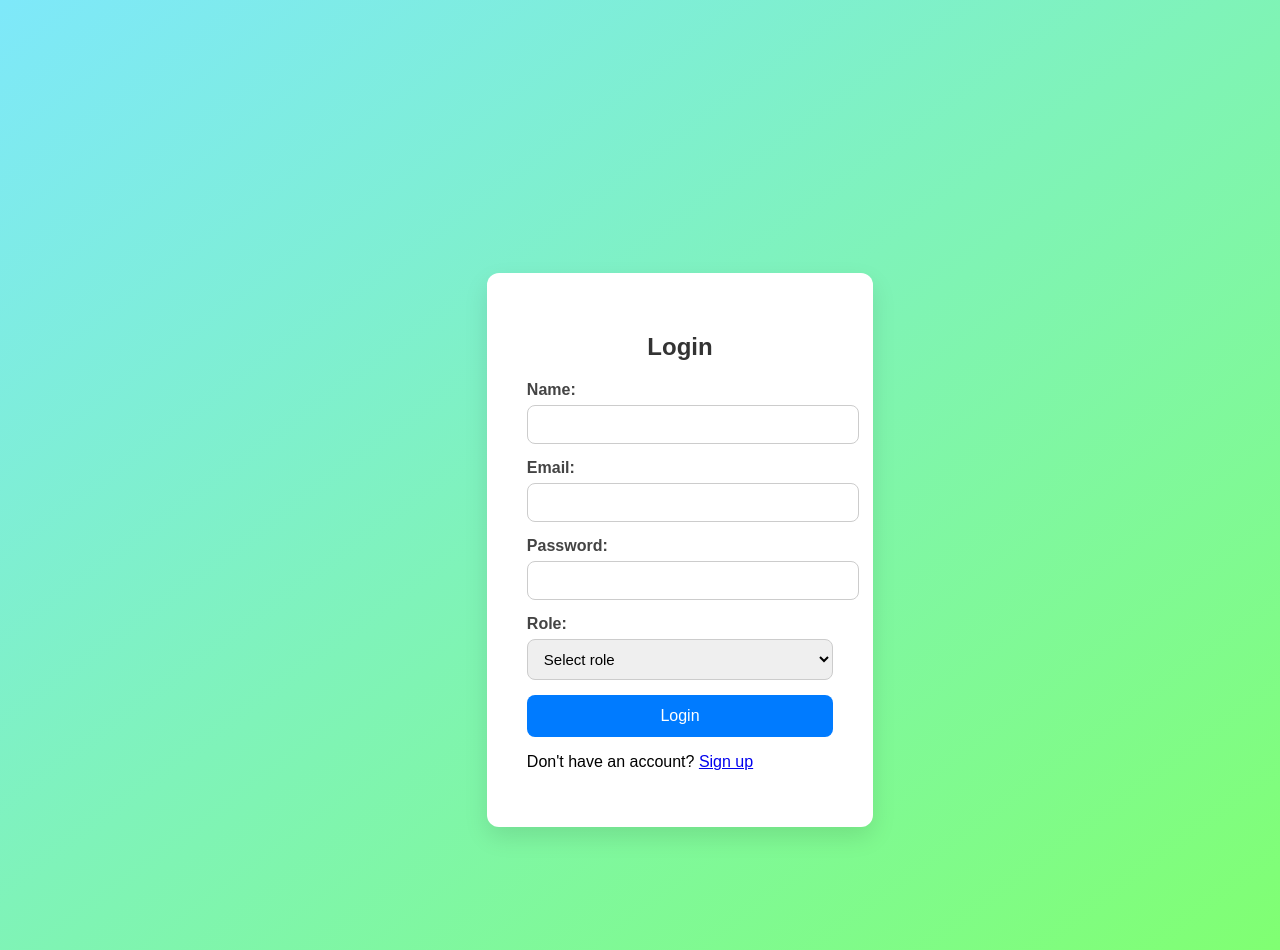
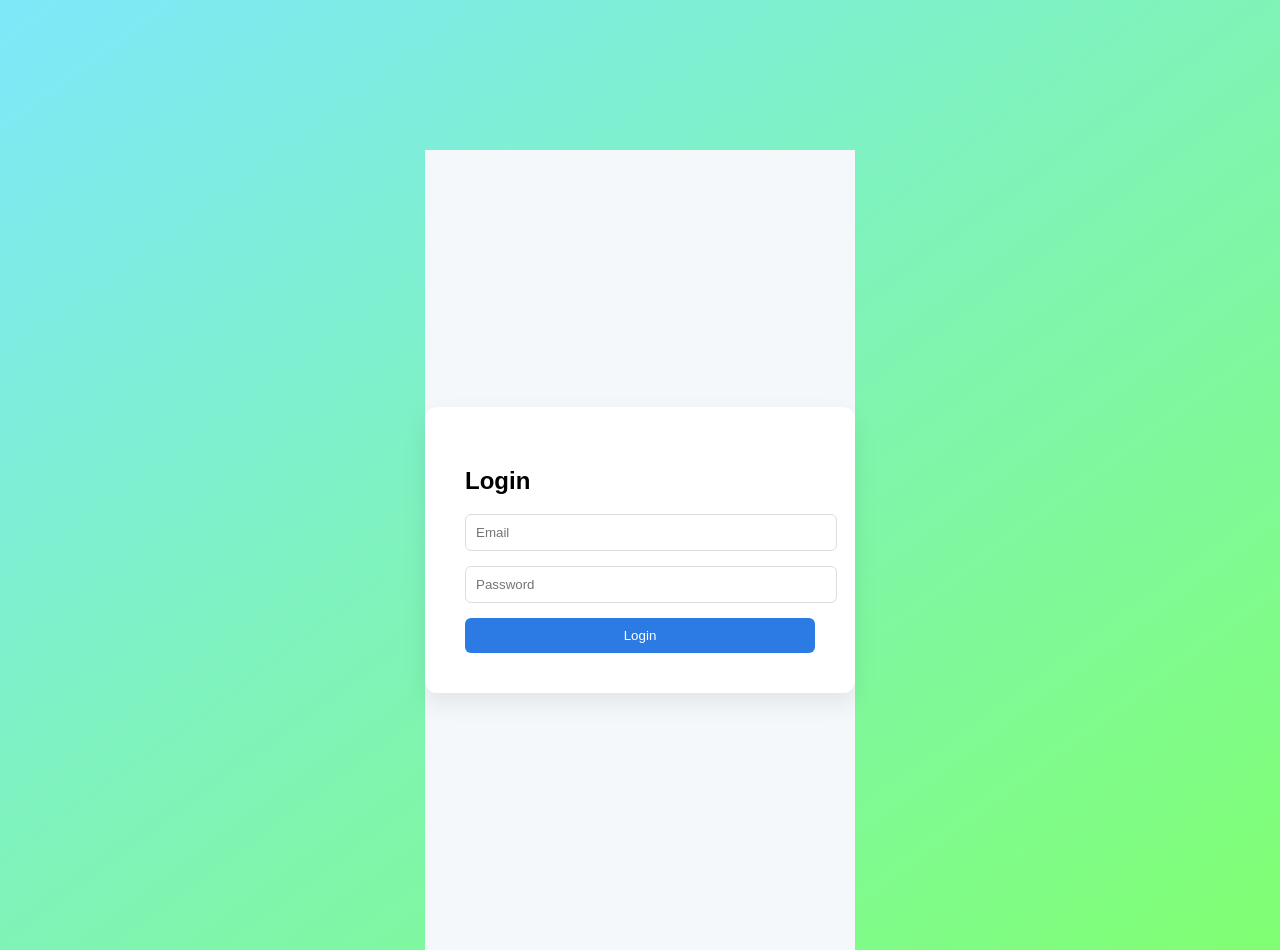
Before and after one commit to MuhmdSulaiman/ClinicApp, a React (Create React App) app in the folder clinic-project-frontend/: page / in a window 1280 px wide. Built offline with nearby package versions, Linux system fonts and the light colour scheme.

Commit message:
addedFramer

```diff
--- a/clinic-project-frontend/package.json
+++ b/clinic-project-frontend/package.json
@@ -11,6 +11,7 @@
     "@testing-library/user-event": "^13.5.0",
     "axios": "^1.11.0",
     "cors": "^2.8.5",
+    "framer-motion": "^12.34.3",
     "react": "^19.1.1",
     "react-dom": "^19.1.1",
     "react-redux": "^9.2.0",
--- a/clinic-project-frontend/src/styles/LoginForm.css
+++ b/clinic-project-frontend/src/styles/LoginForm.css
@@ -1,4 +1,4 @@
-    /* LoginForm.css */
+    /* LoginForm.css
 
 body {
   margin: 0;
@@ -81,4 +81,37 @@ body {
 
 .message.success {
   color: green;
+} */
+.login-container {
+  height: 100vh;
+  display: flex;
+  justify-content: center;
+  align-items: center;
+  background: #f4f8fb;
 }
+
+.login-box {
+  background: white;
+  padding: 40px;
+  border-radius: 12px;
+  box-shadow: 0 10px 25px rgba(0,0,0,0.08);
+  width: 350px;
+}
+
+.login-box input {
+  width: 100%;
+  padding: 10px;
+  margin-bottom: 15px;
+  border: 1px solid #ddd;
+  border-radius: 6px;
+}
+
+.login-box button {
+  width: 100%;
+  padding: 10px;
+  background: #2c7be5;
+  color: white;
+  border: none;
+  border-radius: 6px;
+  cursor: pointer;
+}
--- a/clinic-project-frontend/src/user/LoginForm.js
+++ b/clinic-project-frontend/src/user/LoginForm.js
@@ -6,6 +6,8 @@
   import { setUser } from '../store/authSlice'; // Adjust the path if needed
   import '../styles/LoginForm.css'; // Import the CSS
   import { Link } from "react-router-dom";
+  import { motion } from "framer-motion";
+
   function LoginForm() {
     const [formData, setFormData] = useState({
       name: '', email: '', password: '', role: ''
@@ -41,42 +43,46 @@ import { Link } from "react-router-dom";
 
     return (
   <div className="login-container">
+    <motion.div
+      initial={{ opacity: 0, y: 40 }}
+      animate={{ opacity: 1, y: 0 }}
+      transition={{ duration: 0.6 }}
+      className="login-box"
+    >
       <h2>Login</h2>
 
-        {error && <p className="message error">{error}</p>}
-        {token && <p className="message success">Logged in successfully!</p>}
+      {error && <p className="error">{error}</p>}
 
       <form onSubmit={handleSubmit}>
-          <div className="login-form-group">
-            <label>Name:</label>
-            <input type="text" name="name" value={formData.name} onChange={handleChange} required />
-          </div>
+        <motion.input
+          whileFocus={{ scale: 1.02 }}
+          type="email"
+          name="email"
+          placeholder="Email"
+          value={formData.email}
+          onChange={handleChange}
+          required
+        />
 
-          <div className="login-form-group">
-            <label>Email:</label>
-            <input type="email" name="email" value={formData.email} onChange={handleChange} required />
-          </div>
+        <motion.input
+          whileFocus={{ scale: 1.02 }}
+          type="password"
+          name="password"
+          placeholder="Password"
+          value={formData.password}
+          onChange={handleChange}
+          required
+        />
 
-          <div className="login-form-group">
-            <label>Password:</label>
-            <input type="password" name="password" value={formData.password} onChange={handleChange} required />
-          </div>
-
-          <div className="login-form-group">
-            <label>Role:</label>
-            <select name="role" value={formData.role} onChange={handleChange} required>
-              <option value="">Select role</option>
-              <option value="admin">Admin</option>
-              <option value="user">User</option>
-            </select>
-
-          </div>
-
-          <button type="submit" className="login-button">Login</button>
+        <motion.button
+          whileHover={{ scale: 1.05 }}
+          whileTap={{ scale: 0.95 }}
+          type="submit"
+        >
+          Login
+        </motion.button>
       </form>
-        <p>
-  Don't have an account? <Link to="/signup">Sign up</Link>
-</p>
+    </motion.div>
   </div>
 );
   }
```
Also changed, not shown: 1 other file (tests, documents, lock files or other folders). Lines whose indentation alone changed are shown as unchanged.
